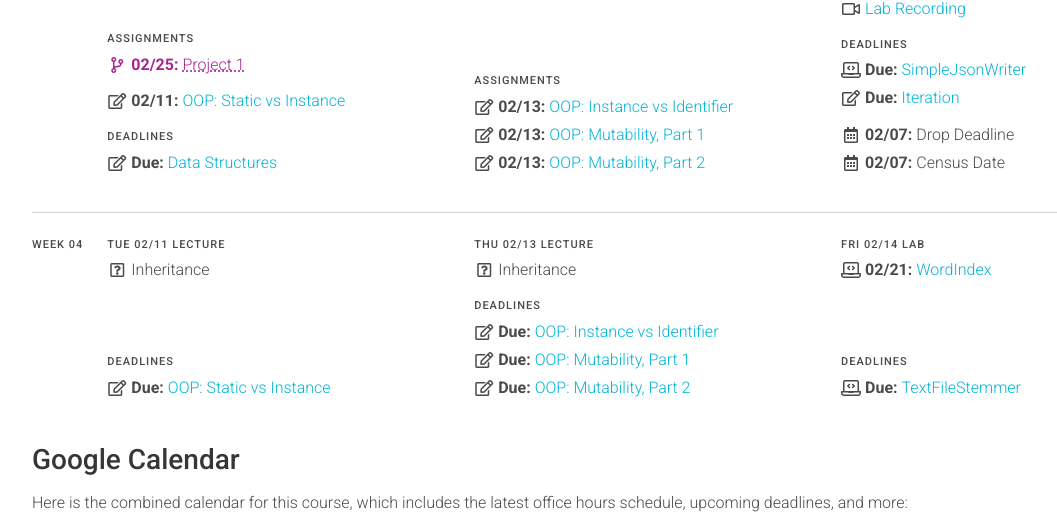
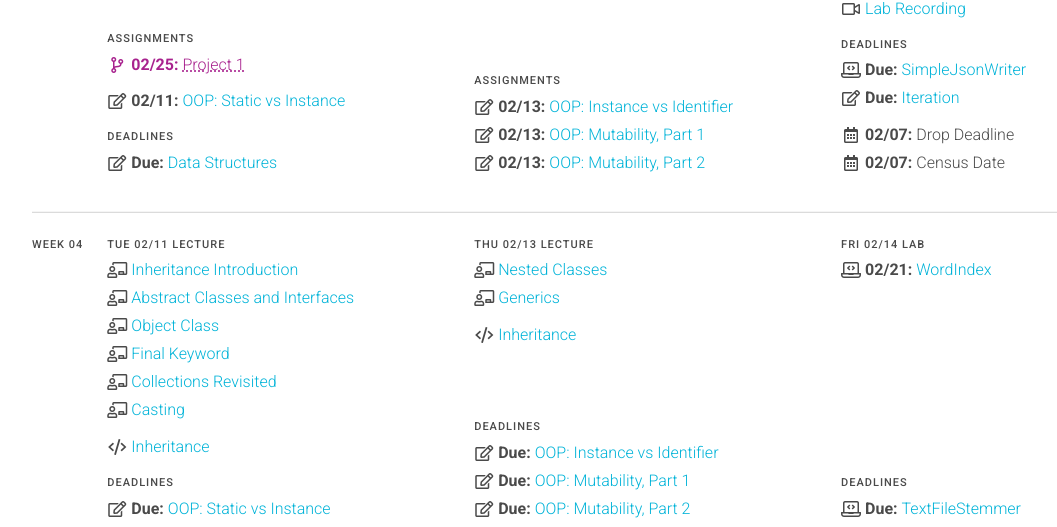
Before and after one commit to usf-cs212-2020/usf-cs212-2020.github.io, a Jekyll site: the page built from index.md, in a window 1280 px wide and 900 px high, scrolled down 676 px, cut to the strip 0-527 px from the top of the window. Shown: the whole strip, without its empty margins (32-1089 px from the left). Built offline with Jekyll 4.4.1, drawn with Linux system fonts in a browser that asks for light colours.

Commit message:
Adding inheritance lecture materials.

```diff
--- a/_data/schedule.yml
+++ b/_data/schedule.yml
@@ -459,7 +459,34 @@ weeks:
       - label: 'Lecture'
         start: 2020-02-11
         items:
+          - text: 'Inheritance Introduction'
+            icon: *icon_slides
+            link: 'https://drive.google.com/open?id=0BxYofk0iB_upbFlMM2E0bWhwVnc'
+
+          - text: 'Abstract Classes and Interfaces'
+            icon: *icon_slides
+            link: 'https://drive.google.com/open?id=0BxYofk0iB_upM0Z4MVZLbXdWb3M'
+
+          - text: 'Object Class'
+            icon: *icon_slides
+            link: 'https://drive.google.com/open?id=0BxYofk0iB_upZ0ZnYm5iT2hjOXc'
+
+          - text: 'Final Keyword'
+            icon: *icon_slides
+            link: 'https://drive.google.com/open?id=0BxYofk0iB_upTXU2b1BQcWRFcjQ'
+
+          - text: 'Collections Revisited'
+            icon: *icon_slides
+            link: 'https://drive.google.com/open?id=0BxYofk0iB_upaFM2bUkwSnVoZ1k'
+
+          - text: 'Casting'
+            icon: *icon_slides
+            link: 'https://drive.google.com/open?id=0BxYofk0iB_upempmQWFJd0xFWjg'
+
           - text: 'Inheritance'
+            icon: *icon_code
+            link: 'https://github.com/usf-cs212-2020/lectures/tree/master/Inheritance'
+            bump: true
 
       - label: 'Deadlines'
         align: true
@@ -475,7 +502,18 @@ weeks:
       - label: 'Lecture'
         start: 2020-02-13
         items:
+          - text: 'Nested Classes'
+            icon: *icon_slides
+            link: 'https://drive.google.com/open?id=0BxYofk0iB_upWFpPd25oYjNjd00'
+
+          - text: 'Generics'
+            icon: *icon_slides
+            link: 'https://drive.google.com/open?id=0BxYofk0iB_upS3M1Z0Qxd0NfUWs'
+
           - text: 'Inheritance'
+            icon: *icon_code
+            link: 'https://github.com/usf-cs212-2020/lectures/tree/master/Inheritance'
+            bump: true
 
       - label: 'Deadlines'
         align: true
```
